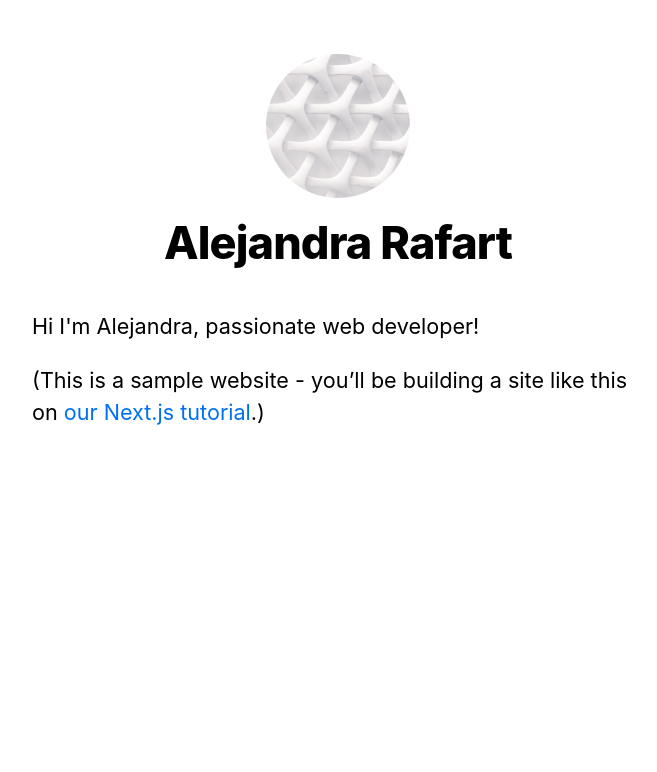
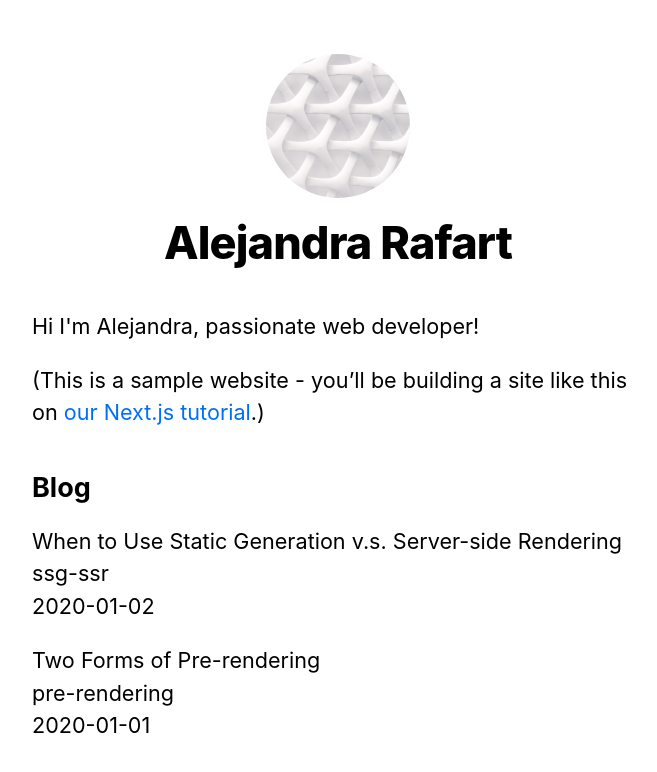
Before and after one commit to alerafart/nextjs-blog, a Next.js app: page / in a window 1280 px wide. Shown: the top 772 px of the page, without its empty margins (302-959 px from the left). Built offline with nearby package versions, Linux system fonts and the light colour scheme.

Commit message:
fetching external data from markdown file and pre render de index page with it

```diff
--- a/pages/index.js
+++ b/pages/index.js
@@ -2,7 +2,18 @@
 import Layout, { siteTitle } from '../components/layout';
 import utilStyles from '../styles/utils.module.css';
 
-export default function Home() {
+import { getSortedPostsData } from '../lib/posts';
+
+export async function getStaticProps() {
+  const allPostsData = getSortedPostsData();
+  return {
+    props: {
+      allPostsData,
+    },
+  };
+}
+
+export default function Home({ allPostsData }) {
   return (
     <Layout home>
       <Head>
@@ -15,6 +26,20 @@
           <a href="https://nextjs.org/learn">our Next.js tutorial</a>.)
         </p>
       </section>
+      <section className={`${utilStyles.headingMd} ${utilStyles.padding1px}`}>
+        <h2 className={utilStyles.headingLg}>Blog</h2>
+        <ul className={utilStyles.list}>
+          {allPostsData.map(({ id, date, title }) => (
+            <li className={utilStyles.listItem} key={id}>
+              {title}
+              <br />
+              {id}
+              <br />
+              {date}
+            </li>
+          ))}
+        </ul>
+      </section>
     </Layout>
   );
 }
--- a/pages/posts/first-post.js
+++ b/pages/posts/first-post.js
@@ -1,7 +1,7 @@
 import Link from 'next/link';
 import Head from 'next/head';
 import Layout from '../../components/layout';
-import styles from '../../components/layout.module.css';
+
 
 // import Script from 'next/script';
 
```
